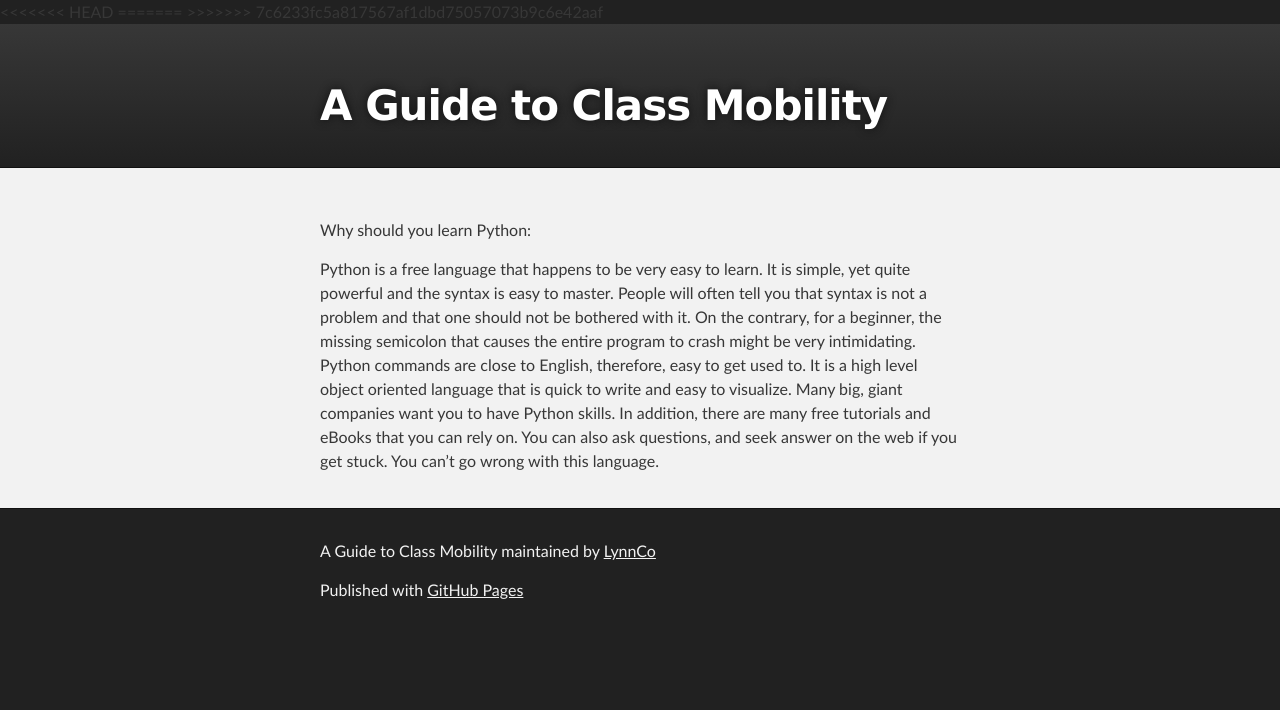
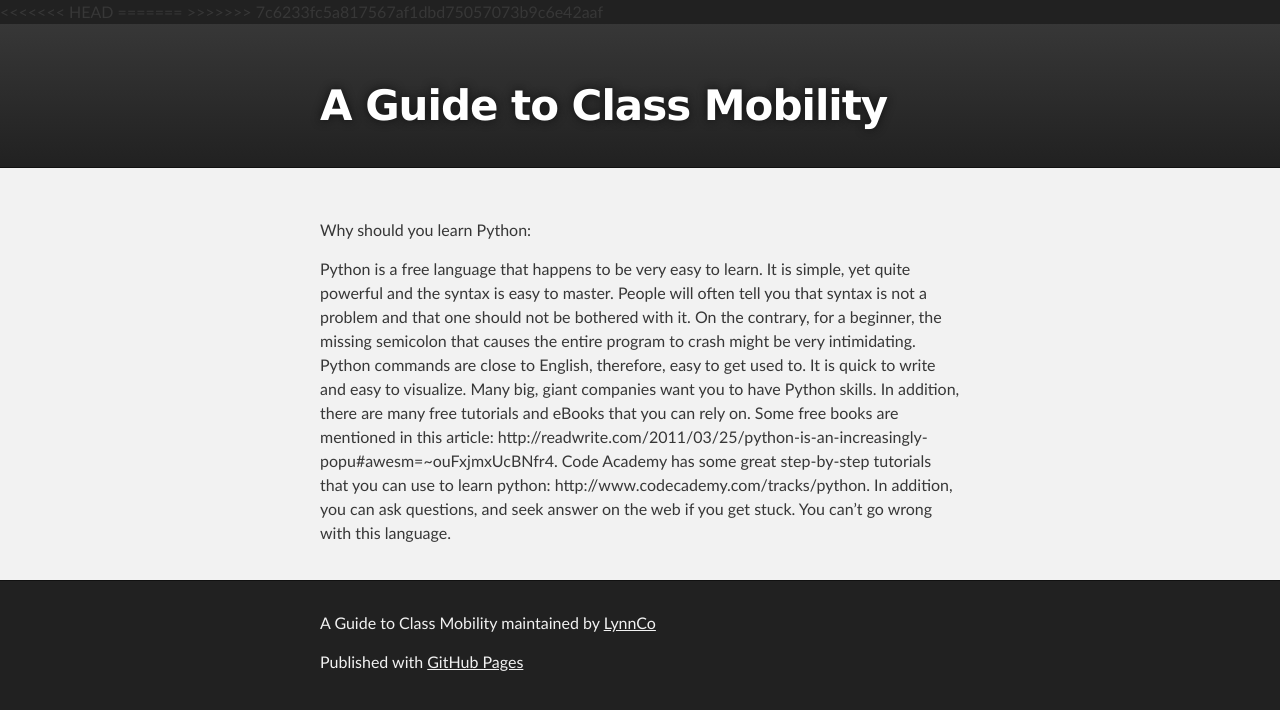
Before and after one commit to coilysiren/AGuideToClassMobility, a Jekyll site: the page built from _posts/2014-01-01-whyToLearnPython.md, in a window 1280 px wide. Shown: the top 710 px of the page. Built offline with Jekyll 4.4.1, drawn with Linux system fonts in a browser that asks for light colours; Markdown is read by kramdown in place of the engine named in the settings.

Commit message:
Update 2014-01-01-whyToLearnPython.md

```diff
--- a/_posts/2014-01-01-whyToLearnPython.md
+++ b/_posts/2014-01-01-whyToLearnPython.md
@@ -11,4 +11,4 @@ published: true
 
 <b>Why should you learn Python:</b>
 
-Python is a free language that happens to be very easy to learn. It is simple, yet quite powerful and the syntax is easy to master. People will often tell you that syntax is not a problem and that one should not be bothered with it. On the contrary, for a beginner, the missing semicolon that causes the entire program to crash might be very intimidating. Python commands are close to English, therefore, easy to get used to. It is a high level object oriented language that is quick to write and easy to visualize. Many big, giant companies want you to have Python skills. In addition, there are many free tutorials and eBooks that you can rely on. You can also ask questions, and seek answer on the web if you get stuck. You can’t go wrong with this language.
+Python is a free language that happens to be very easy to learn. It is simple, yet quite powerful and the syntax is easy to master. People will often tell you that syntax is not a problem and that one should not be bothered with it. On the contrary, for a beginner, the missing semicolon that causes the entire program to crash might be very intimidating. Python commands are close to English, therefore, easy to get used to. It is quick to write and easy to visualize. Many big, giant companies want you to have Python skills. In addition, there are many free tutorials and eBooks that you can rely on. Some free books are mentioned in this article: http://readwrite.com/2011/03/25/python-is-an-increasingly-popu#awesm=~ouFxjmxUcBNfr4. Code Academy has some great step-by-step tutorials that you can use to learn python: http://www.codecademy.com/tracks/python. In addition, you can ask questions, and seek answer on the web if you get stuck. You can’t go wrong with this language.
```
